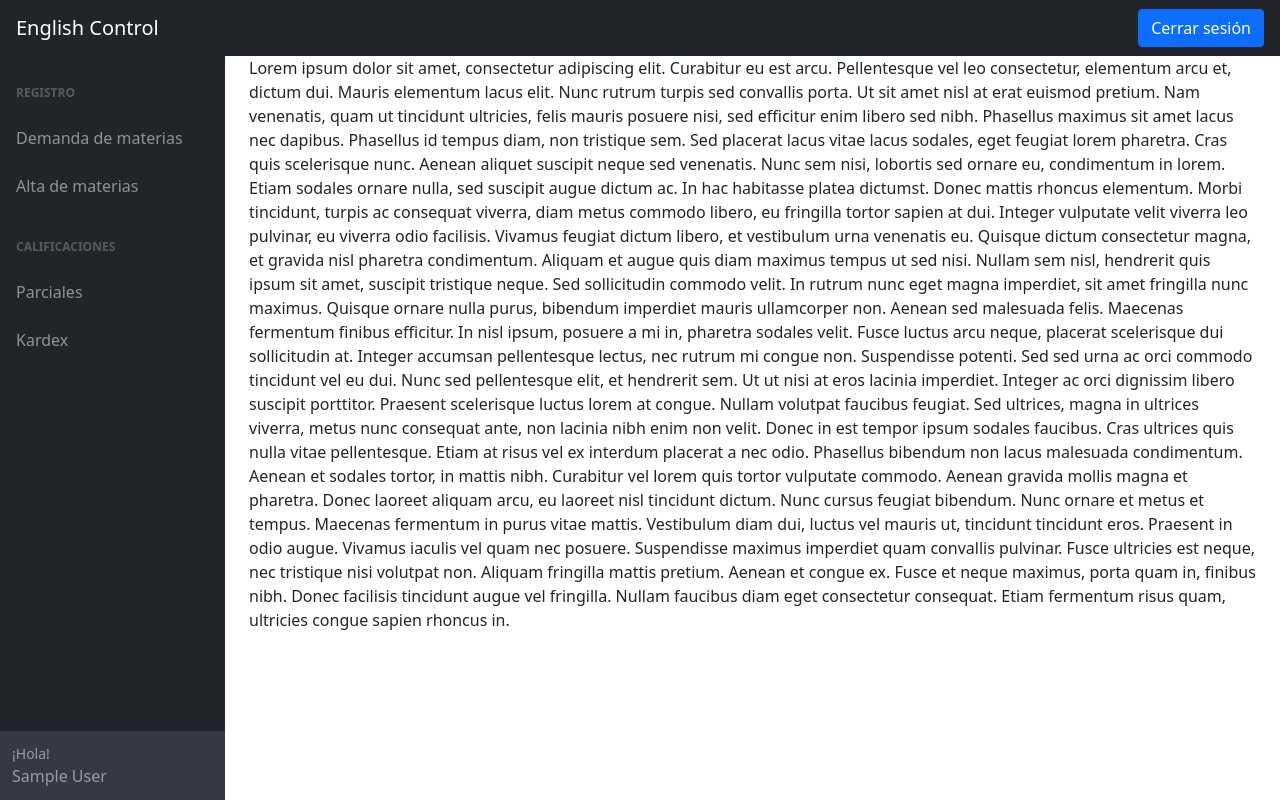
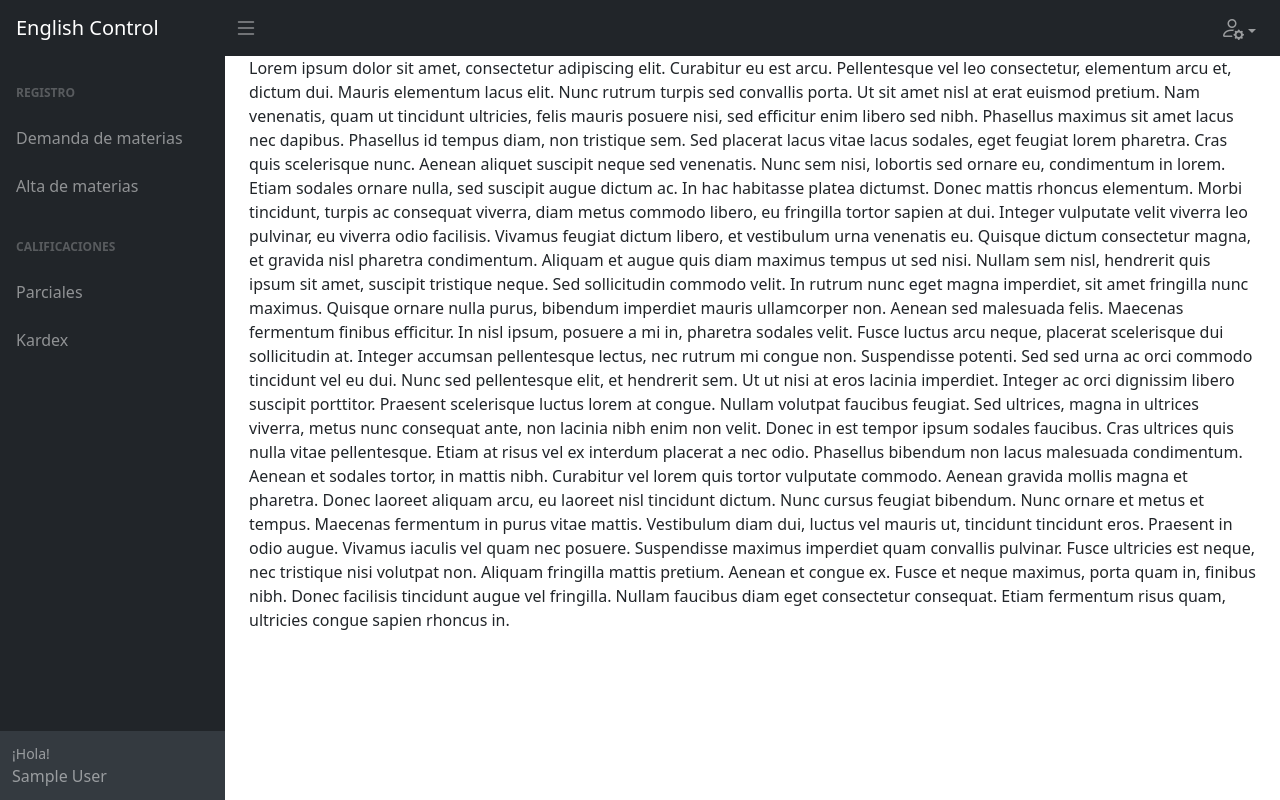
Before and after one commit to ccereceres/english-control, a PHP site: page /panel.php in a window 1280 px wide. Run offline with PHP 8.4, Linux system fonts and the light colour scheme; the visitor is signed in with stand-in values (Sample User, id 1).

Commit message:
Bootstrap icons. Added logout

```diff
--- a/panel.php
+++ b/panel.php
@@ -9,20 +9,23 @@
             <meta name="viewport" content="width=device-width, initial-scale=1.0, shrink-to-fit=no">
             <title>ITParral Panel</title>
             <link rel="stylesheet" href="tpl/css/panel.css">
+            <link rel="stylesheet" href="https://cdn.jsdelivr.net/npm/bootstrap-icons@1.10.2/font/bootstrap-icons.css">
         </head>
         <body class="sb-nav-fixed">
             <nav class="sb-topnav navbar navbar-expand navbar-dark bg-dark">
                 <!-- Navbar Brand-->
                 <a class="navbar-brand ps-3" href="panel.php">English Control</a>
                 <!-- Sidebar Toggle-->
-                <button class="btn btn-link btn-sm order-1 order-lg-0 me-4 me-lg-0" id="sidebarToggle" href="#!"><i class="fas fa-bars"></i></button>
-                <!-- Navbar Search-->
-                <form class="d-none d-md-inline-block form-inline ms-auto me-0 me-md-3 my-2 my-md-0" action="panel.php">
-                    <div class="input-group">
-                        <button class="btn btn-primary" id="btnNavbarSearch" type="submit">Cerrar sesión</button>
-                    </div>
-                </form>
+                <button class="btn btn-link btn-sm order-1 order-lg-0 me-4 me-lg-0" id="sidebarToggle" href="#!"><i class="bi bi-list" style="font-size: 1.5rem;"></i></i></button>
                 <!-- Navbar-->
+                <ul class="navbar-nav ms-auto me-0 me-md-3 my-2 my-md-0">
+                    <li class="nav-item dropdown">
+                        <a class="nav-link dropdown-toggle" id="navbarDropdown" href="#" role="button" data-bs-toggle="dropdown" aria-expanded="false"><i class="bi bi-person-gear" style="font-size: 1.5rem;"></i></a>
+                        <ul class="dropdown-menu dropdown-menu-end" aria-labelledby="navbarDropdown">
+                            <li><a class="dropdown-item" href="inc/logout.php">Cerrar sesión</a></li>
+                        </ul>
+                    </li>
+                </ul>
             </nav>
             <div id="layoutSidenav">
                 <div id="layoutSidenav_nav">
@@ -73,6 +76,7 @@
                 </div>
             </div>
             <script src="tpl/js/scriptsPanel.js"></script>
+            <script src="https://cdn.jsdelivr.net/npm/bootstrap@5.2.2/dist/js/bootstrap.bundle.min.js" integrity="sha384-OERcA2EqjJCMA+/3y+gxIOqMEjwtxJY7qPCqsdltbNJuaOe923+mo//f6V8Qbsw3" crossorigin="anonymous"></script>
         </body>
         </html>
     <?php
```
Also changed, not shown: inc/logout.php (added, +7 -0 lines).
